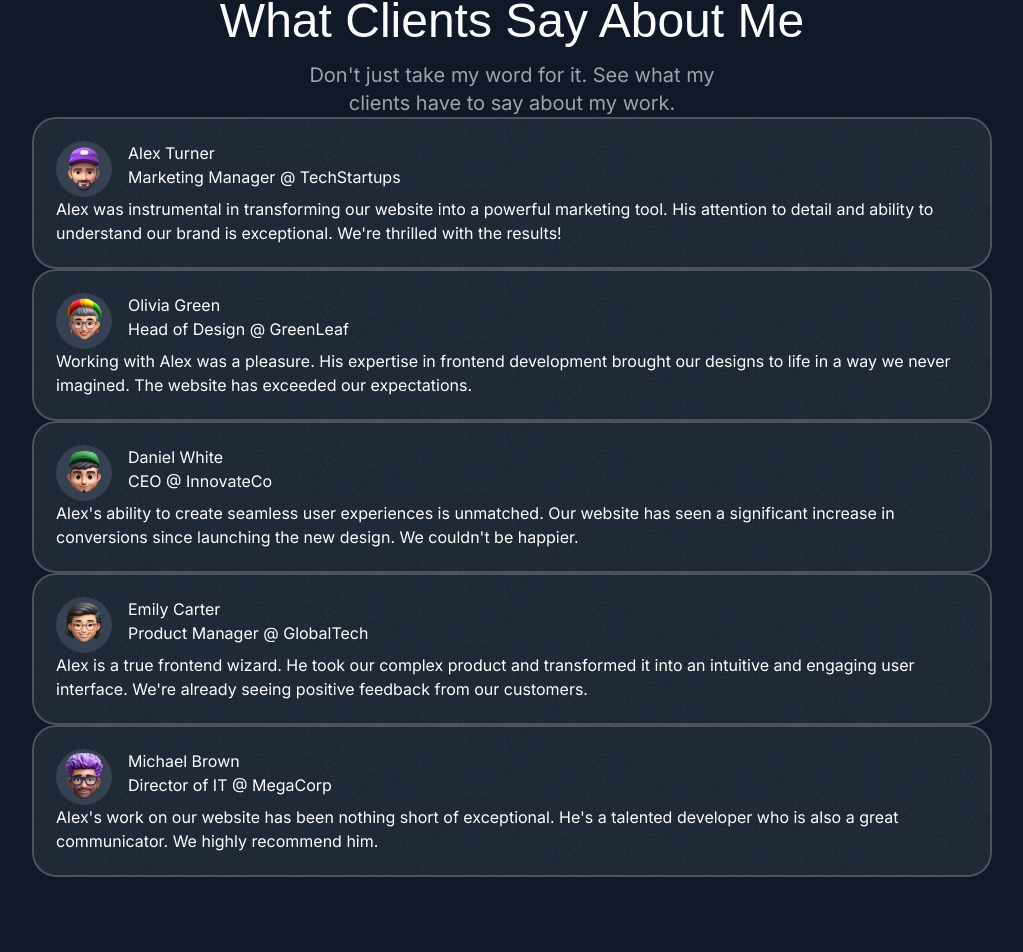
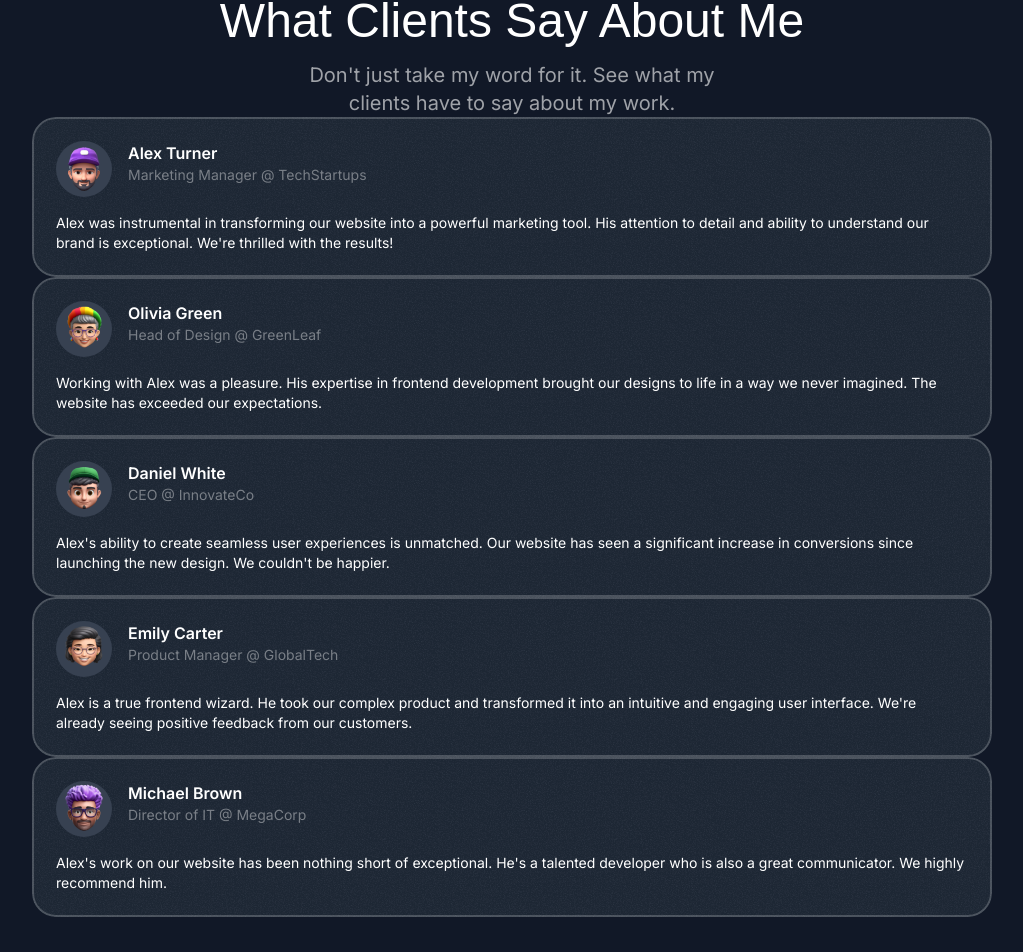
Before and after one commit to MorhafGhziel/frontend-tribe-portofolio, a Next.js app: page / in a window 1280 px wide. Shown: the part 3311-4263 px from the top of the page, without its empty margins (128-1151 px from the left). Built offline with nearby package versions, Linux system fonts and the light colour scheme; a web font is replaced by a local one.

Commit message:
styled the texts

```diff
--- a/src/sections/Testimonials.tsx
+++ b/src/sections/Testimonials.tsx
@@ -63,11 +63,13 @@ export const TestimonialsSection = () => {
                   />
                 </div>
                 <div>
-                  <div>{testimonial.name}</div>
-                  <div>{testimonial.position}</div>
+                  <div className="font-semibold">{testimonial.name}</div>
+                  <div className="text-sm text-white/40">
+                    {testimonial.position}
+                  </div>
                 </div>
               </div>
-              <div>{testimonial.text}</div>
+              <p className="mt-4 text-sm">{testimonial.text}</p>
             </Card>
           ))}
         </div>
```
